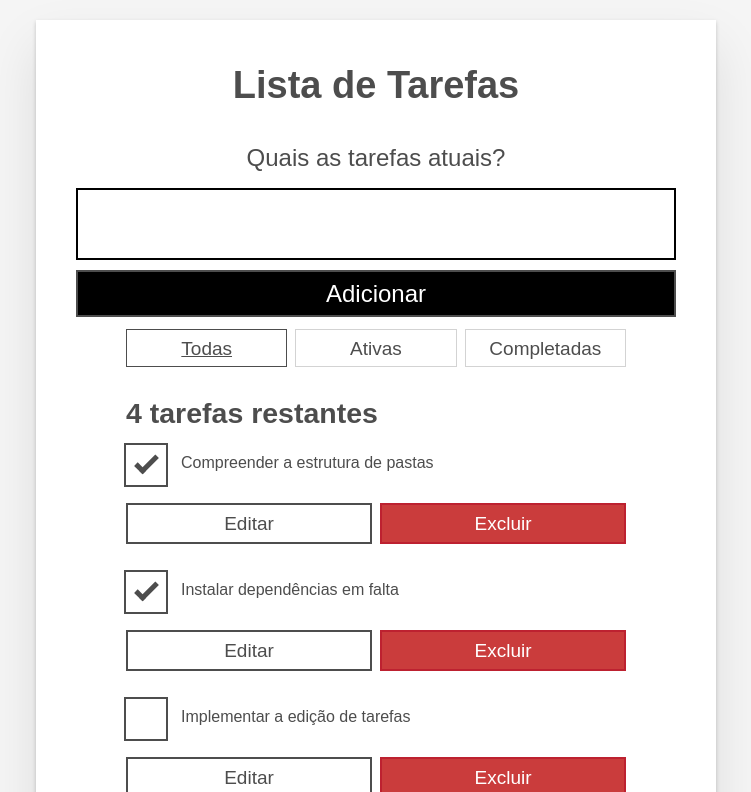
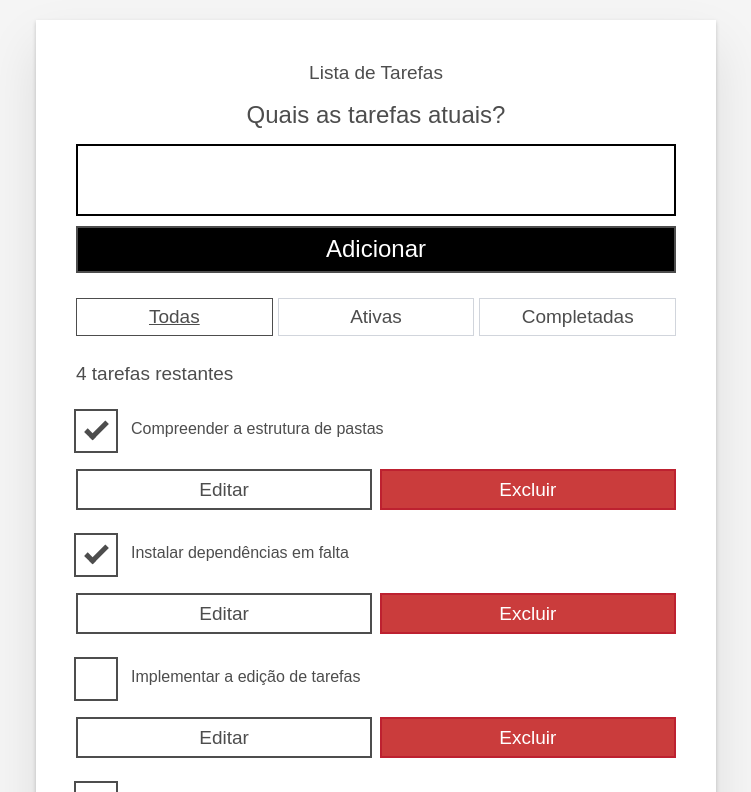
Before and after one commit to Heitorlopes-dev/todo-react-ts, a React (Vite) app: page / in a window 1280 px wide. Shown: the top 792 px of the page, without its empty margins (264-1015 px from the left). Built offline with nearby package versions, Linux system fonts and the light colour scheme.

Commit message:
btn config

```diff
--- a/src/App.tsx
+++ b/src/App.tsx
@@ -3,6 +3,8 @@ import { useState, useEffect, useRef } from 'react';
 import { Todo } from './components/Todo';
 import { FilterButton } from './components/FilterButton';
 import { Form } from './components/Form';
+
+
 
 type Task = {
   id: string;
@@ -19,6 +21,7 @@ const FILTER_MAP = {
 const FILTER_NAMES = Object.keys(FILTER_MAP) as Array<keyof typeof FILTER_MAP>;
 
 export function App() {
+
   const [tasks, setTasks] = useState<Task[]>(() => {
     try {
       const savedTasks = localStorage.getItem('todo-react-ts-tasks');
@@ -114,10 +117,10 @@ export function App() {
   }`;
 
   return (
-    <div className="todoapp stack-large">
-      <h1>Lista de Tarefas</h1>
+    <div className="bg-white shadow-[0_2px_4px_0_rgb(0,0,0,0.2),0_2.5rem_5rem_0_rgb(0,0,0,0.1)] my-8 mx-0 p-4 sm:p-16 relative space-y-10">
+      <h1 className="block m-0 mb-4 max-w-full text-center mx-auto">Lista de Tarefas</h1>
       <Form addTask={addTask} />
-      <div className="filters btn-group stack-exception">
+      <div className="flex justify-between gap-x-2 mt-5">
         {filterList}
       </div>
       <h2 id="list-heading" tabIndex={-1} ref={listHeadingRef}>
@@ -125,7 +128,7 @@ export function App() {
       </h2>
       <ul
         role="list"
-        className="todo-list stack-large stack-exception"
+        className="space-y-10 mt-5"
         aria-labelledby="list-heading"
       >
         {taskList}
--- a/src/components/FilterButton.tsx
+++ b/src/components/FilterButton.tsx
@@ -10,7 +10,11 @@ export function FilterButton(props: FilterButtonProps) {
   return (
     <button
       type="button"
-      className="btn toggle-btn"
+      className={`border cursor-pointer px-4 py-3 capitalize flex-1 transition-colors ${
+        props.isPressed
+          ? "border-[#4d4d4d] underline"
+          : "border-gray-300"
+      }`}
       aria-pressed={props.isPressed}
       onClick={() => props.setFilter(props.name)}
     >
--- a/src/components/Form.tsx
+++ b/src/components/Form.tsx
@@ -29,29 +29,32 @@ export function Form(props: FormProps) {
 
   return (
     <form onSubmit={handleSubmit}>
-      <h2 className="label-wrapper">
-        <label htmlFor="new-todo-input" className="label__lg">
+      <h2 className="flex-[0_0_100%] m-0 text-center">
+        <label
+          htmlFor="new-todo-input"
+          className="leading-[1.01567] font-light mb-4 p-3 text-center text-[1.9rem] sm:text-[2.4rem] inline-block w-full"
+        >
           Quais as tarefas atuais?
         </label>
       </h2>
       <input
         type="text"
         id="new-todo-input"
-        className="input input__lg"
+        className="border-2 border-black p-8 text-[1.9rem] sm:text-[2.4rem] inline-block w-full mb-4 focus-visible:border-[#4d4d4d] focus-visible:shadow-[inset_0_0_0_2px]"
         name="text"
         autoComplete="off"
         value={name}
         onChange={handleChange}
       />
       {error && (
-        <div
-          className="error-message"
-
-        >
+        <div className="text-[#ca3c3c] text-[1.4rem] mt-2 mb-5 text-center font-bold">
           {error}
         </div>
       )}
-      <button type="submit" className="btn btn__primary btn__lg">
+      <button
+        type="submit"
+        className="border-2 border-[#4d4d4d] cursor-pointer px-4 py-3 capitalize bg-black text-white text-[1.9rem] sm:text-[2.4rem] inline-block w-full"
+      >
         Adicionar
       </button>
     </form>
--- a/src/components/Todo.tsx
+++ b/src/components/Todo.tsx
@@ -40,24 +40,24 @@ export function Todo(props: TodoProps) {
   }
 
   const editingTemplate = (
-    <form className="stack-small" onSubmit={handleSubmit}>
-      <div className="form-group">
-        <label className="todo-label" htmlFor={props.id}>
+    <form className="space-y-5 sm:space-y-[1.4rem] w-full" onSubmit={handleSubmit}>
+      <div>
+        <label className="visually-hidden" htmlFor={props.id}>
           Novo nome para {props.name}
         </label>
         <input
           id={props.id}
-          className="todo-text"
+          className="border-2 border-[#565656] min-h-[4.4rem] px-3 py-1 w-full focus-visible:shadow-[inset_0_0_0_2px]"
           type="text"
           value={newName}
           onChange={handleChange}
           ref={editFieldRef}
         />
       </div>
-      <div className="btn-group">
+      <div className="flex justify-between gap-x-3">
         <button
           type="button"
-          className="btn todo-cancel"
+          className="border-2 border-[#4d4d4d] cursor-pointer px-4 py-3 capitalize flex-1"
           onClick={() => {
             setNewName(props.name);
             setEditing(false);
@@ -66,7 +66,10 @@ export function Todo(props: TodoProps) {
           Cancelar
           <span className="visually-hidden">renomear {props.name}</span>
         </button>
-        <button type="submit" className="btn btn__primary todo-edit">
+        <button
+          type="submit"
+          className="border-2 border-[#4d4d4d] cursor-pointer px-4 py-3 capitalize flex-1 bg-black text-white"
+        >
           Salvar
           <span className="visually-hidden">novo nome para {props.name}</span>
         </button>
@@ -75,7 +78,7 @@ export function Todo(props: TodoProps) {
   );
 
   const viewTemplate = (
-    <div className="stack-small">
+    <div className="space-y-5 sm:space-y-[1.4rem] w-full">
       <div className="c-cb">
         <input
           id={props.id}
@@ -87,10 +90,10 @@ export function Todo(props: TodoProps) {
           {props.name}
         </label>
       </div>
-      <div className="btn-group">
+      <div className="flex justify-between gap-x-3">
         <button
           type="button"
-          className="btn"
+          className="border-2 border-[#4d4d4d] cursor-pointer px-4 py-3 capitalize flex-1"
           onClick={() => {
             setNewName(props.name);
             setEditing(true);
@@ -101,7 +104,7 @@ export function Todo(props: TodoProps) {
         </button>
         <button
           type="button"
-          className="btn btn__danger"
+          className="border-2 border-[#bd2130] cursor-pointer px-4 py-3 capitalize flex-1 bg-[#ca3c3c] text-white"
           onClick={() => props.deleteTask(props.id)}
         >
           Excluir <span className="visually-hidden">{props.name}</span>
@@ -110,5 +113,5 @@ export function Todo(props: TodoProps) {
     </div>
   );
 
-  return <li className="todo">{isEditing ? editingTemplate : viewTemplate}</li>;
+  return <li className="flex flex-row flex-wrap">{isEditing ? editingTemplate : viewTemplate}</li>;
 }
--- a/src/index.css
+++ b/src/index.css
@@ -1,24 +1,32 @@
-/* Resets */
+@import "tailwindcss";
+
+@layer base {
   *,
   *::before,
   *::after {
     box-sizing: border-box;
   }
+
   *:focus-visible {
     outline: 3px dashed #228bec;
     outline-offset: 0;
   }
+
   html {
     font: 62.5% / 1.15 sans-serif;
   }
+
   h1,
   h2 {
     margin-bottom: 0;
   }
+
   ul {
     list-style: none;
     padding: 0;
   }
+
+  /* Button full reset */
   button {
     -moz-osx-font-smoothing: inherit;
     -webkit-font-smoothing: inherit;
@@ -33,9 +41,11 @@ button {
     padding: 0;
     width: auto;
   }
+
   button::-moz-focus-inner {
     border: 0;
   }
+
   button,
   input,
   optgroup,
@@ -46,76 +56,34 @@ textarea {
     line-height: 1.15;
     margin: 0;
   }
+
   button,
   input {
     overflow: visible;
   }
+
   input[type="text"] {
     border-radius: 0;
   }
+
   body {
     background-color: whitesmoke;
     color: #4d4d4d;
-  font:
-    1.6rem/1.25 "Arial",
-    sans-serif;
+    font: 1.6rem / 1.25 "Arial", sans-serif;
     margin: 0 auto;
     max-width: 68rem;
     width: 100%;
   }
+
   @media screen and (width >= 620px) {
     body {
       font-size: 1.9rem;
       line-height: 1.31579;
     }
   }
-/* End resets */
-/* Global styles */
-.form-group > input[type="text"] {
-  display: inline-block;
-  margin-top: 0.4rem;
 }
-.btn {
-  border: 0.2rem solid #4d4d4d;
-  cursor: pointer;
-  padding: 0.8rem 1rem 0.7rem;
-  text-transform: capitalize;
-}
-.btn.toggle-btn {
-  border-color: lightgray;
-  border-width: 1px;
-}
-.btn.toggle-btn[aria-pressed="true"] {
-  border-color: #4d4d4d;
-  text-decoration: underline;
-}
-.btn__danger {
-  background-color: #ca3c3c;
-  border-color: #bd2130;
-  color: white;
-}
-.btn__filter {
-  border-color: lightgrey;
-}
-.btn__primary {
-  background-color: black;
-  color: white;
-}
-.btn-group {
-  display: flex;
-  justify-content: space-between;
-}
-.btn-group > * {
-  flex: 1 1 49%;
-}
-.btn-group > * + * {
-  margin-left: 0.8rem;
-}
-.label-wrapper {
-  flex: 0 0 100%;
-  margin: 0;
-  text-align: center;
-}
+
+@layer utilities {
   .visually-hidden {
     clip: rect(1px, 1px, 1px, 1px);
     height: 1px;
@@ -124,115 +92,10 @@ body {
     white-space: nowrap;
     width: 1px;
   }
-[class*="stack"] > * {
-  margin-bottom: 0;
-  margin-top: 0;
 }
-.stack-small > * + * {
-  margin-top: 1.25rem;
-}
-.stack-large > * + * {
-  margin-top: 2.5rem;
-}
-@media screen and (width >= 550px) {
-  .stack-small > * + * {
-    margin-top: 1.4rem;
-  }
-  .stack-large > * + * {
-    margin-top: 2.8rem;
-  }
-}
-.stack-exception {
-  margin-top: 1.2rem;
-}
-/* End global styles */
-/* General app styles */
-.todoapp {
-  background: white;
-  box-shadow:
-    0 2px 4px 0 rgb(0 0 0 / 20%),
-    0 2.5rem 5rem 0 rgb(0 0 0 / 10%);
-  margin: 2rem 0 4rem 0;
-  padding: 1rem;
-  position: relative;
-}
-@media screen and (width >= 550px) {
-  .todoapp {
-    padding: 4rem;
-  }
-}
-.todoapp > * {
-  margin-left: auto;
-  margin-right: auto;
-  max-width: 50rem;
-}
-.todoapp > form {
-  max-width: 100%;
-}
-.todoapp > h1 {
-  display: block;
-  margin: 0;
-  margin-bottom: 1rem;
-  max-width: 100%;
-  text-align: center;
-}
-.label__lg {
-  line-height: 1.01567;
-  font-weight: 300;
-  margin-bottom: 1rem;
-  padding: 0.8rem;
-  text-align: center;
-}
-.input__lg {
-  border: 2px solid black;
-  padding: 2rem;
-}
-.input__lg:focus-visible {
-  border-color: #4d4d4d;
-  box-shadow: inset 0 0 0 2px;
-}
-[class*="__lg"] {
-  display: inline-block;
-  font-size: 1.9rem;
-  width: 100%;
-}
-[class*="__lg"]:not(:last-child) {
-  margin-bottom: 1rem;
-}
-@media screen and (width >= 620px) {
-  [class*="__lg"] {
-    font-size: 2.4rem;
-  }
-}
-.error-message {
-  color: #ca3c3c;
-  font-size: 1.4rem;
-  margin-top: 0.4rem;
-  margin-bottom: 1.2rem;
-  text-align: center;
-  font-weight: bold;
-}
-/* End general app styles */
-/* Todo item styles */
-.todo {
-  display: flex;
-  flex-direction: row;
-  flex-wrap: wrap;
-}
-.todo > * {
-  flex: 0 0 100%;
-}
-.todo-text {
-  border: 2px solid #565656;
-  min-height: 4.4rem;
-  padding: 0.4rem 0.8rem;
-  width: 100%;
-}
-.todo-text:focus-visible {
-  box-shadow: inset 0 0 0 2px;
-}
-/* End todo item styles */
-/* Checkbox styles */
+
+@layer components {
+  /* Custom checkbox — mantido em CSS por depender de ::before/::after */
   .c-cb {
     -webkit-font-smoothing: antialiased;
     box-sizing: border-box;
@@ -246,6 +109,7 @@ body {
     padding-left: 40px;
     position: relative;
   }
+
   .c-cb > label::before,
   .c-cb > input[type="checkbox"] {
     box-sizing: border-box;
@@ -254,6 +118,7 @@ body {
     top: -2px;
     width: 44px;
   }
+
   .c-cb > input[type="checkbox"] {
     -webkit-font-smoothing: antialiased;
     cursor: pointer;
@@ -262,6 +127,7 @@ body {
     position: absolute;
     z-index: 1;
   }
+
   .c-cb > label {
     cursor: pointer;
     display: inline-block;
@@ -272,16 +138,19 @@ body {
     padding: 8px 15px 5px;
     touch-action: manipulation;
   }
+
   .c-cb > label::before {
     background: transparent;
     border: 2px solid currentColor;
     content: "";
     position: absolute;
   }
+
   .c-cb > input[type="checkbox"]:focus-visible + label::before {
     border-width: 4px;
     outline: 3px dashed #228bec;
   }
+
   .c-cb > label::after {
     background: transparent;
     border: solid;
@@ -297,7 +166,8 @@ body {
     transform: rotate(-45deg);
     width: 18px;
   }
+
   .c-cb > input[type="checkbox"]:checked + label::after {
     opacity: 1;
   }
-/* End checkbox styles */
+}
--- a/vite.config.ts
+++ b/vite.config.ts
@@ -1,8 +1,12 @@
 import { defineConfig } from 'vite'
 import react from '@vitejs/plugin-react'
+import tailwindcss from '@tailwindcss/vite'
+
 
 // https://vite.dev/config/
 export default defineConfig({
-  plugins: [react()],
+  plugins: [react(),
+    tailwindcss(),
+  ],
   base: "/todo-react-ts/",
 })
```
Also changed, not shown: package.json (+8 -6 lines), src/App.css (deleted, +0 -184 lines), 1 other file (tests, documents, lock files or other folders). Lines whose indentation alone changed are shown as unchanged.
